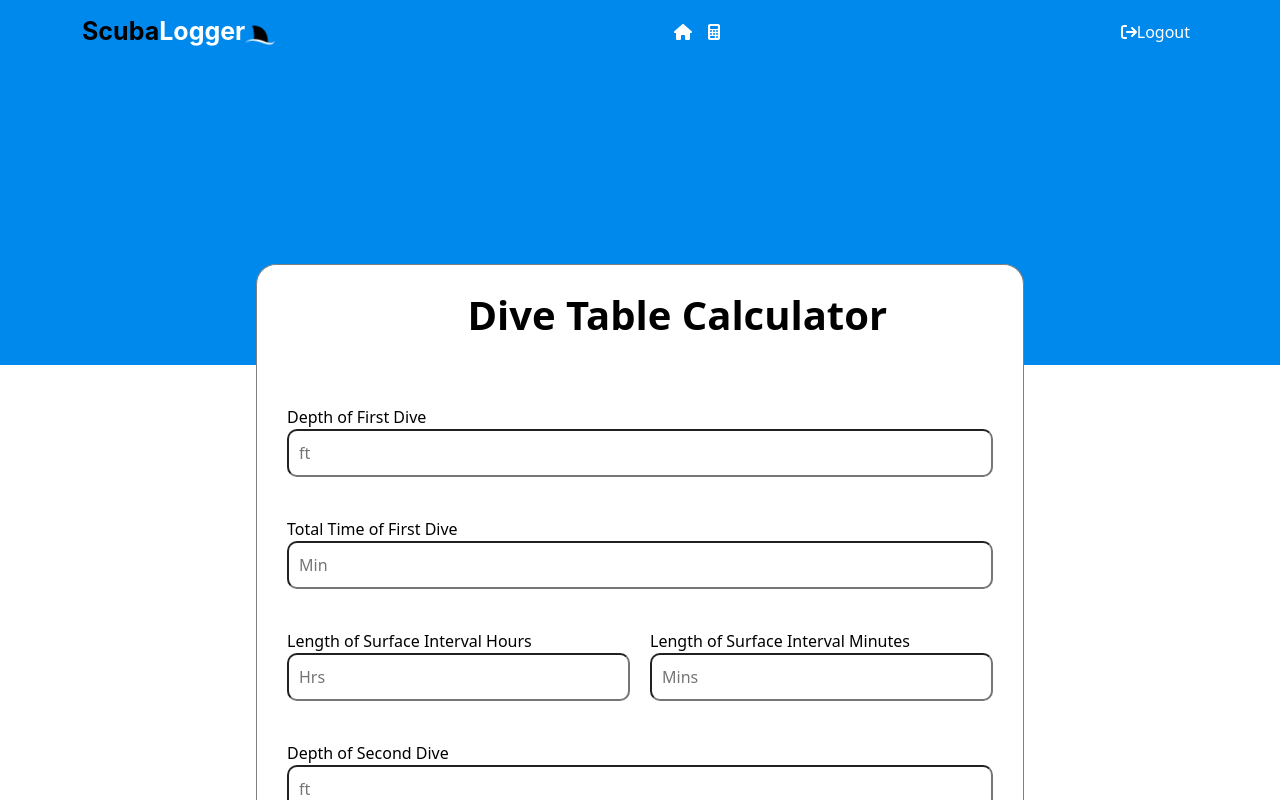
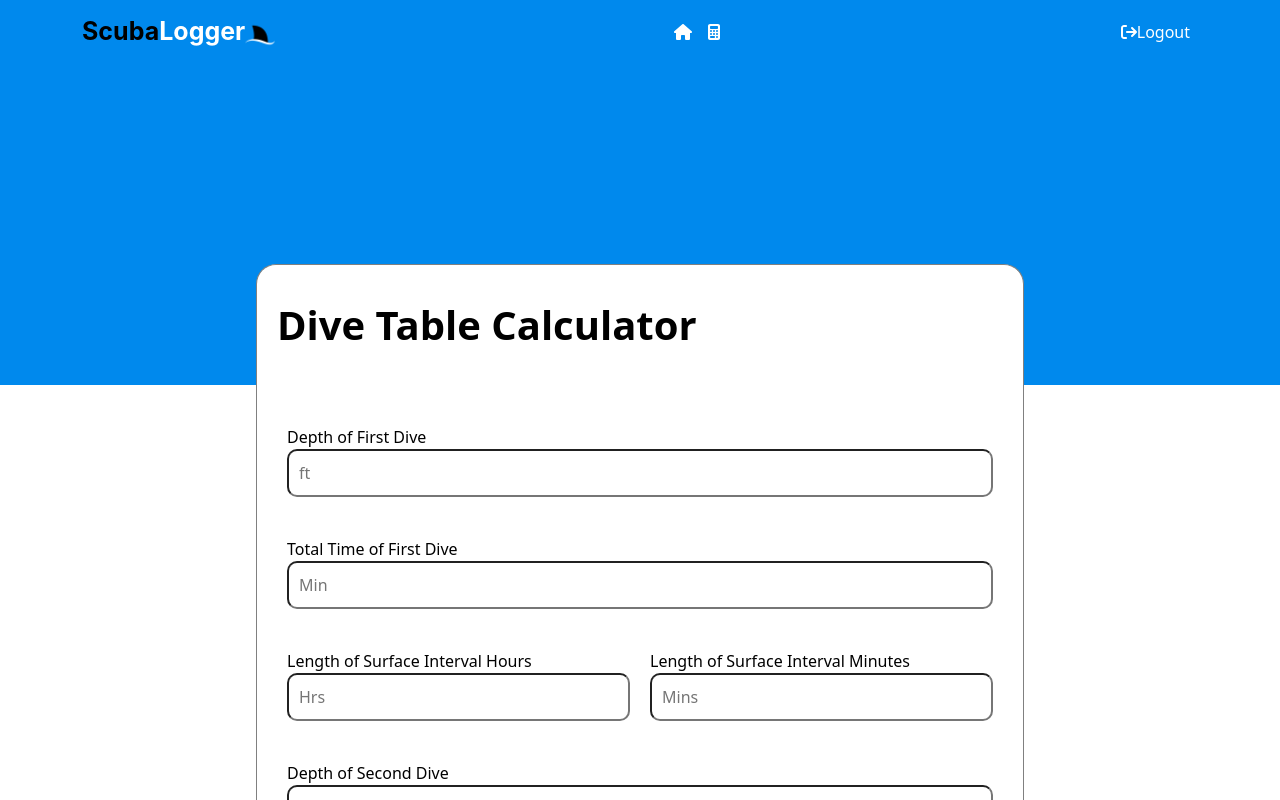
Before and after one commit to Large-Project-COP4331/main, a React (Create React App) app in the folder frontend/: page /divecalc in a window 1280 px wide. Shown: the top 800 px of the page. Built offline with nearby package versions, Linux system fonts and the light colour scheme.

Commit message:
Update App.css

```diff
--- a/frontend/src/App.css
+++ b/frontend/src/App.css
@@ -1351,10 +1351,9 @@
 {
   margin-top: 10px;
   margin-bottom: 10px;
-  margin-left: 10%;
-  display: flex;
-  justify-content: center;
-  width: 100%;
+  display: flex;
+  width: 100%;
+  padding: 10px 10px 10px 10px;
 }
 
 .diveCalcTitle
```
